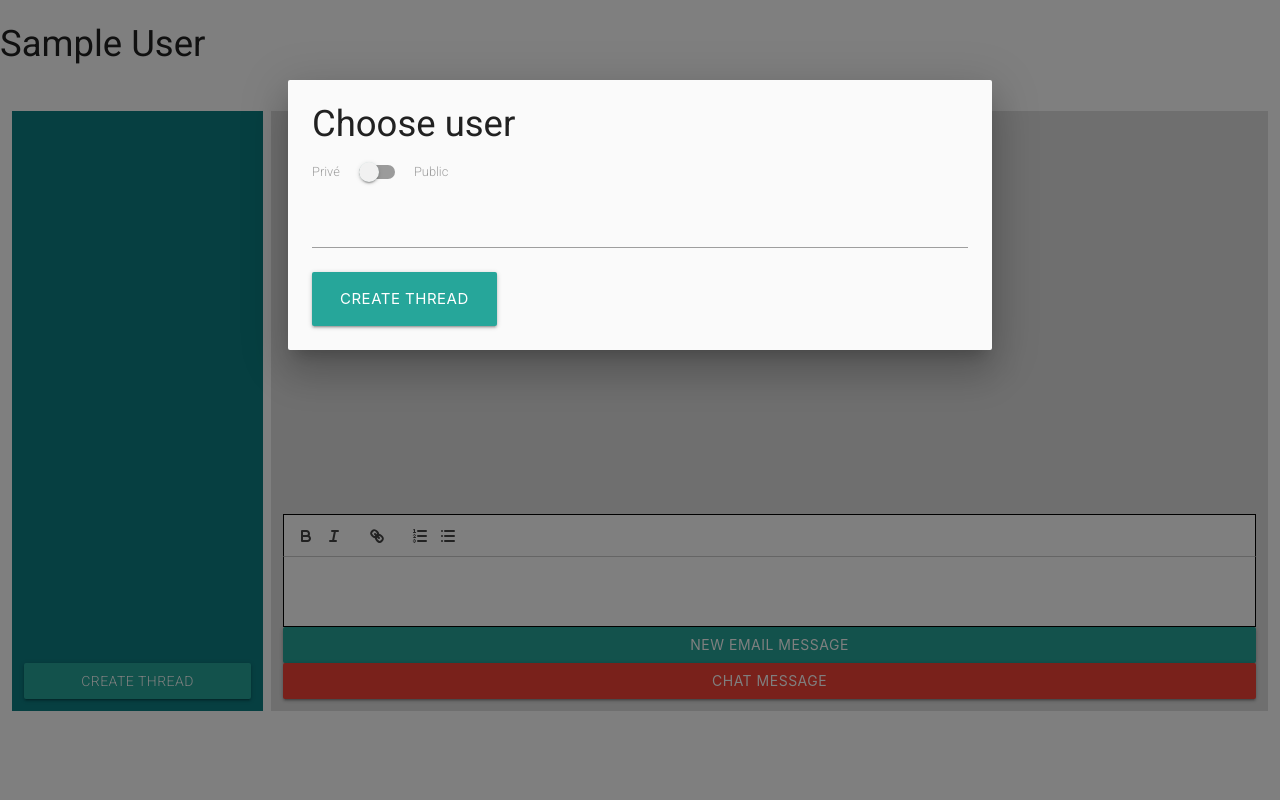
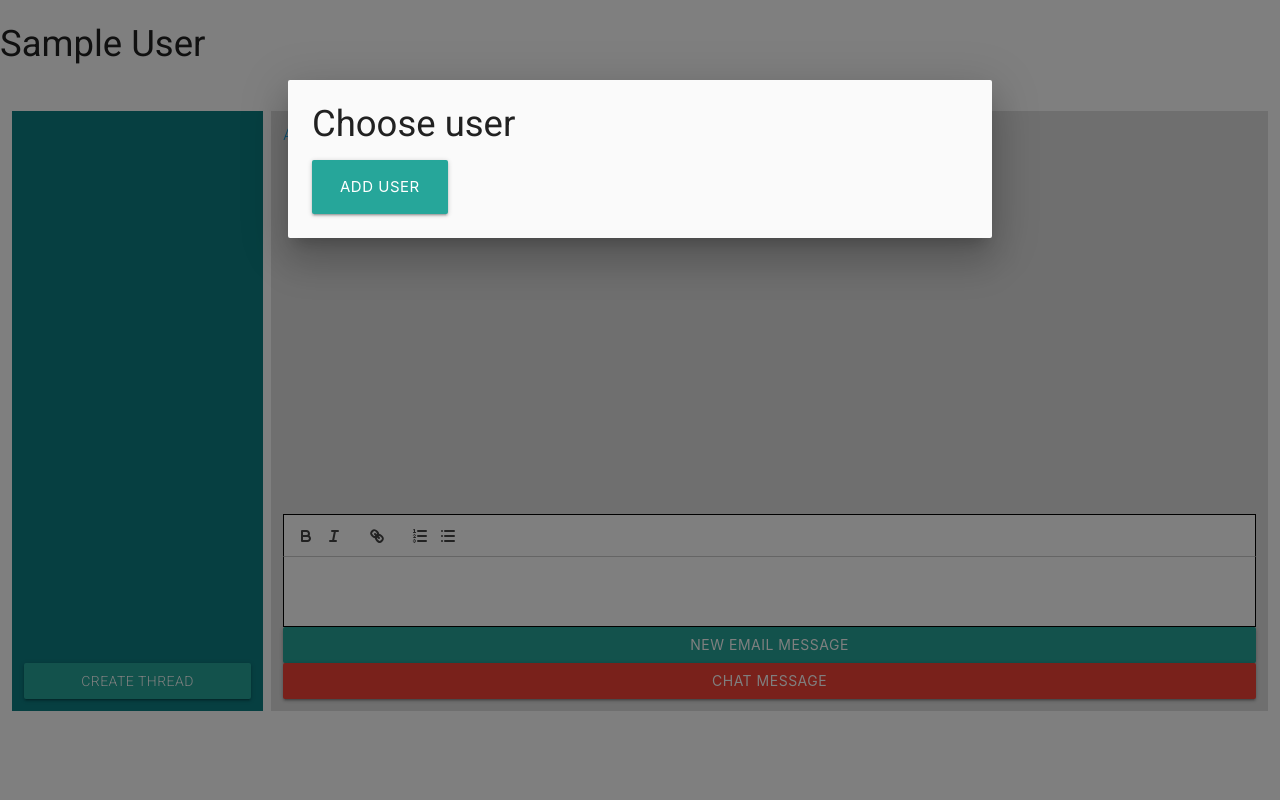
Before and after one commit to Zadigo/messaging_app_template, a Django app: page /forum/ in a window 1280 px wide, after a click on "Add user". Run offline with Django 3.2, Linux system fonts and the light colour scheme; the visitor is signed in with stand-in values (Sample User, id 1); data comes from the database, SQL or seed files in the repository; data that the repository does not hold is empty; some libraries are stand-ins or nearby versions.

Commit message:
Global improvements

```diff
--- a/zambda/forum/templates/components/modals/choose_user.html
+++ b/zambda/forum/templates/components/modals/choose_user.html
@@ -8,24 +8,13 @@
 {% block modal_id %}choose_user{% endblock %}
 
 {% block modal_content %}
-    <form action="{% url 'forum:new_thread' %}" method="post">
-        <div class="switch">
-            <label>
-                Privé
-                <input type="checkbox" name="public">
-                <span class="lever"></span>
-                Public
-            </label>
-        </div>
+    <form action="{% url 'forum:thread:add_user' %}" method="post" id="choose_user_modal">
 
         <div class="input-field">
-            <input type="text" name="name" id="name">
-        </div>
-
             {% for user in users %}
                 <p>
                     <label>
-                    <input type="checkbox" id="user" name="users" value="{{ user.username }}">
+                        <input type="checkbox" id="user" name="user" value="{{ user.username }}">
                         <span>
                             <div class="card-panel">
                                 {{ user.username }}
@@ -34,9 +23,14 @@
                     </label>
                 </p>
             {% endfor %}
+        </div>
+
+        <div class="input-field">
+            <input type="hidden" name="reference" value="">
+        </div>
 
         <button type="submit" class="btn btn-large waves-effect waves-light">
-            {% trans "Create thread" %}
+            {% trans "Add user" %}
         </button>
     </form>
 {% endblock %}
--- /dev/null
+++ b/zambda/forum/templates/components/modals/create_thread.html
@@ -0,0 +1,30 @@
+{% extends "components/modals/base.html" %}
+{% load i18n %}
+
+{% block modal_title %}
+    {% trans "Create thread" %}
+{% endblock %}
+
+{% block modal_id %}create_thread{% endblock %}
+
+{% block modal_content %}
+<form action="{% url 'forum:thread:new' %}" method="post">
+
+    <div class="input-field">
+        <input type="text" name="name" id="name">
+    </div>
+
+    <div class="switch">
+        <label>
+            Privé
+            <input type="checkbox" name="public">
+            <span class="lever"></span>
+            Public
+        </label>
+    </div>
+
+    <button type="submit" class="btn btn-large waves-effect waves-light">
+        {% trans "Create thread" %}
+    </button>
+</form>
+{% endblock %}
--- a/zambda/forum/templates/pages/messages.html
+++ b/zambda/forum/templates/pages/messages.html
@@ -29,8 +29,9 @@
             </div>
         </section>
 
-        <!-- MODAL -->
+        <!-- MODALS -->
         {% include "components/modals/choose_user.html" %}
+        {% include "components/modals/create_thread.html" %}
 
         <div class="csrf">{% csrf_token %}</div>
     </div>
@@ -47,3 +48,7 @@
     <!-- QUILL -->
     {% include "scripts/quill.html" %}
 {% endblock %}
+
+{% block extra_scripts %}
+    <script src="{% static 'reconnecting_socket.js' %}"></script>
+{% endblock %}
--- a/zambda/forum/templates/vue/forum/base.html
+++ b/zambda/forum/templates/vue/forum/base.html
@@ -47,12 +47,11 @@
                 const base = socketprotocol + window.location.host
                 const url = base + "/ws/forum/" + this.$data.currentthread + "/"
                 const socket = new WebSocket(url)
+                // const socket = new ReconnectingWebSocket(url)
 
-                console.log(socket)
+                // console.log(socket)
 
-                socket.onopen = (e) => {
-                    console.log("CONNECTED...")
-                }
+                socket.onopen = (e) => {}
 
                 socket.onmessage = (e) => {
                     var method = JSON.parse(e.data)["method"]
@@ -70,6 +69,14 @@
                         message["deleted"] = false
                         this.$data.messages.push(message)
                     }
+                }
+
+                socket.onerror = (e) => {
+                    $("#socket-messages").find(".message").text(function () {
+                        $(this).parent().removeClass("hide")
+                        return "There was a problem starting the discussion thread"
+                    })
+                    socket.close()
                 }
 
                 self.$data.socket = socket
@@ -97,7 +104,7 @@
                         self.newconnection(self.$data.currentthread)
                     }
                 }
-                xhr.open("GET", "{% url 'forum:view_thread' %}?q=" + reference)
+                xhr.open("GET", "{% url 'forum:thread:view' %}?q=" + reference)
                 xhr.send()
 
             },
@@ -111,12 +118,11 @@
                 const base = socketprotocol + window.location.host
                 const url = base + "/ws/forum/" + thread + "/"
                 const socket = new WebSocket(url)
+                // const socket = new ReconnectingWebSocket(url)
 
-                console.log(socket)
+                // console.log(socket)
 
-                socket.onopen = (e) => {
-                    console.log("CONNECTED TO ANOTHER...")
-                }
+                socket.onopen = (e) => {}
 
                 socket.onmessage = (e) => {
                     var method = JSON.parse(e.data)["method"]
@@ -128,6 +134,14 @@
                     }
                 }
 
+                socket.onerror = (e) => {
+                    $("#socket-messages").find(".message").text(function () {
+                        $(this).parent().removeClass("hide")
+                        return "There was a problem starting the discussion thread"
+                    })
+                    socket.close()
+                }
+
                 self.$data.socket = socket
             }
         }
--- a/zambda/forum/templates/vue/forum/messages.html
+++ b/zambda/forum/templates/vue/forum/messages.html
@@ -75,6 +75,12 @@
         delimiters: ["[[", "]]"],
         template: `
         <div class="messages-window">
+            <div class=header>
+                <a @click="putreference" class="modal-trigger" href="#choose_user">
+                    {% trans "Add user" %}
+                </a>
+            </div>
+
             <div class="messages">
                 <transition-group name="message-card" tag="div">
                     <div v-for="(message, index) in nondeletedmessages"
@@ -138,6 +144,9 @@
             },
             iscurrentuser: function (name) {
                 return "{{ request.user.username }}" === name ? true : false
+            },
+            putreference() {
+                $("#choose_user_modal").find("input[type='hidden']").val(this.$props.currentthread)
             }
         }
     }
@@ -169,7 +178,7 @@
                 </div>
 
                 <div class="footer">
-                    <a class="btn modal-trigger" href="#choose_user">
+                    <a class="btn modal-trigger" href="#create_thread">
                         {% trans "Create thread" %}
                     </a>
                 </div>
--- a/zambda/forum/urls.py
+++ b/zambda/forum/urls.py
@@ -1,17 +1,21 @@
-from django.urls import path, re_path
+from django.urls import path, re_path, include
 from django.conf.urls import url
 from forum import views
 
 app_name = 'forum'
 
+threadpatterns = [
+    url(r'^create$', views.create_thread, name='new'),
+    url(r'^view$', views.change_thread, name='view'),
+    url(r'^add-user$', views.add_user_to_thread, name='add_user'),
+    url(r'^(?P<reference>[a-z0-9]+)/delete-message$', views.delete_message, name='delete'),
+    url(r'^(?P<reference>[a-z0-9]+)/report$', views.report_thread, name='report'),
+]
+
 urlpatterns = [
     # url(r'^test', views.test_tasks_view, name='testing'),
+    path('thread/', include((threadpatterns, app_name), namespace='thread')),
 
-    url(r'^thread/create$', views.create_thread, name='new_thread'),
-    url(r'^thread/view$', views.change_thread, name='view_thread'),
-    url(r'^thread/(?P<reference>[a-z0-9]+)/new-message$', views.new_message, name='new'),
-    url(r'^thread/(?P<reference>[a-z0-9]+)/delete-message$', views.delete_message, name='delete'),
-    url(r'^thread/(?P<reference>[a-z0-9]+)/report$', views.report_thread, name='report'),
     url(r'^users/(?P<username>\w+)/private$', views.PrivateMessageView.as_view(), name='private'),
     url(r'^users$', views.UsersView.as_view(), name='users'),
     url(r'^$', views.ForumView.as_view(), name='forum')
--- a/zambda/forum/views.py
+++ b/zambda/forum/views.py
@@ -75,21 +75,6 @@ class PrivateMessageView(LoginRequiredMixin, generic.ListView):
 
 
 @csrf_exempt
-@http.require_POST
-def new_message(request, **kwargs):
-    """
-    Post a new message to the thread
-    """
-    message = request.POST.get('message')
-
-    selected_thread = models.Message.objects.get(reference=kwargs['reference'])
-    new_message = selected_thread.message_set.create(message=message)
-
-    serialized_message = serializers.MessageSerializer(new_message)
-    return django_http.JsonResponse(data=serialized_message.data)
-
-
-@csrf_exempt
 @login_required
 @http.require_POST
 def delete_message(request, **kwargs):
@@ -118,25 +103,14 @@ def delete_message(request, **kwargs):
 def create_thread(request, **kwargs):
     user_creating = request.user
     thread_name  = request.POST.get('name')
-    users_to_link = request.POST.get('users')
     private_or_public = request.POST.get('public')
 
-    if not users_to_link:
-        messages.error(request, "An error occured USE-NO")
-        return redirect('forum:forum')
+    thread = models.Thread.objects.create(name=thread_name, sender=user_creating)
+    if private_or_public:
+        thread.public = True
+        thread.save()
 
-    if isinstance(users_to_link, str):
-        users_to_link = [users_to_link]
-
-    users = MYUSER.objects.filter(username__in=users_to_link)
-    if users.exists():
-        thread = models.Thread.objects.create(name=thread_name, sender=user_creating)
-        if private_or_public:
-            thread.public = True
-            thread.save()
-        thread.receivers.set(users)
-
-    messages.error(request, "New thread created.")
+    messages.success(request, "New thread created", extra_tags='alert-success')
     return redirect('forum:forum')
 
 @csrf_exempt
@@ -176,5 +150,26 @@ def change_thread(request, **kwargs):
     }
     return django_http.JsonResponse(data=data)
 
+@csrf_exempt
+@login_required
+@http.require_POST
 def add_user_to_thread(request):
-    pass
+    # BUG: With materialize checkbox,
+    # can only retrieve one user from
+    # the list of users
+    reference = request.POST.get('reference')
+    users_to_link = request.POST.get('user')
+
+    if not users_to_link:
+        messages.error(request, "An error occured USE-NO")
+        return redirect('forum:forum')
+
+    if isinstance(users_to_link, str):
+        users_to_link = [users_to_link]
+
+    users = MYUSER.objects.filter(username__in=users_to_link)
+    if users.exists():
+        thread = models.Thread.objects.get(reference=reference)
+        thread.receivers.set(users, clear=True)
+
+    return redirect('forum:forum')
--- a/zambda/templates/base.html
+++ b/zambda/templates/base.html
@@ -30,6 +30,10 @@
                     {% endfor %}
                 {% endif %}
 
+                <div class="alert hide" id="socket-messages">
+                    <div class="message"></div>
+                </div>
+
                 {% block body %}{% endblock %}
             </div>
         </main>
```
Also changed, not shown: zambda/forum/admin.py (+4 -4 lines), zambda/.old/_editor.html (renamed from zambda/forum/templates/vue/_editor.html), zambda/.old/_message.html (renamed from zambda/forum/templates/vue/_message.html). Lines whose indentation alone changed are shown as unchanged.
